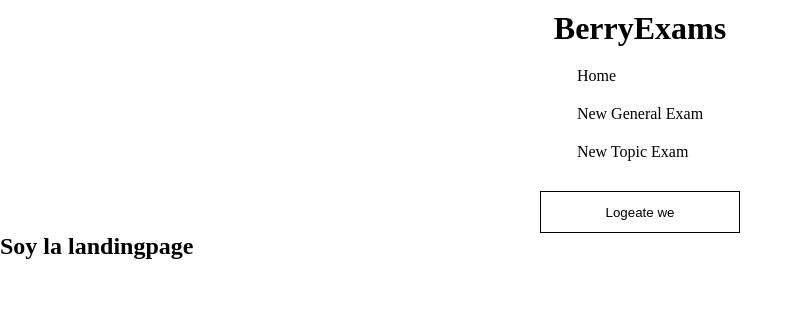
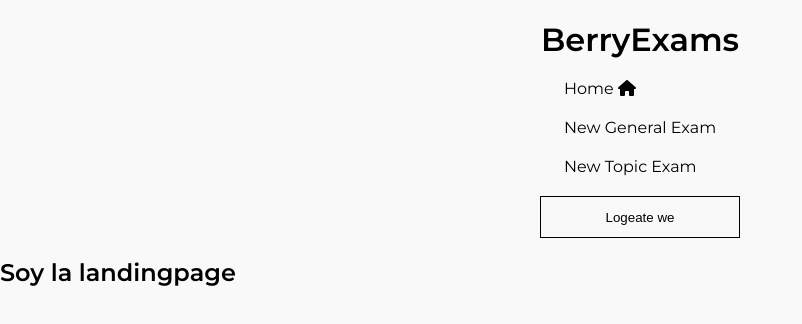
Before and after one commit to ArmandoAlmanza/exams-app, an Angular app in the folder client/: page / in a window 1280 px wide. Shown: the top 324 px of the page, without its empty margins (0-802 px from the left). Built offline with nearby package versions, Linux system fonts and the light colour scheme.

Commit message:
add the icons dependencie

```diff
--- a/client/package.json
+++ b/client/package.json
@@ -18,6 +18,9 @@
     "@angular/platform-browser": "^17.0.0",
     "@angular/platform-browser-dynamic": "^17.0.0",
     "@angular/router": "^17.0.0",
+    "@fortawesome/angular-fontawesome": "^0.14.0",
+    "@fortawesome/fontawesome-svg-core": "^6.4.2",
+    "@fortawesome/free-solid-svg-icons": "^6.4.2",
     "rxjs": "~7.8.0",
     "tslib": "^2.3.0",
     "zone.js": "~0.14.2"
--- a/client/src/app/components/navbar/navbar.component.html
+++ b/client/src/app/components/navbar/navbar.component.html
@@ -3,13 +3,20 @@
     <h1 class="logo">BerryExams</h1>
     <nav class="navbar">
       <a
+        routerLink="/"
+        routerLinkActive="active"
+        ariaCurrentWhenActive="page"
+        >Home <fa-icon class="nav__icon" [icon]="faHome"></fa-icon
+      ></a>
+      <a
         routerLink="/auth"
         routerLinkActive="active"
         ariaCurrentWhenActive="page"
-        >Home</a
+        >New General Exam</a
       >
-      <a href="">New General Exam</a>
-      <a href="">New Topic Exam</a>
+      <a routerLink="/" routerLinkActive="active" ariaCurrentWhenActive="page"
+        >New Topic Exam</a
+      >
     </nav>
   </div>
   @if (logged) {
--- a/client/src/app/components/navbar/navbar.component.ts
+++ b/client/src/app/components/navbar/navbar.component.ts
@@ -1,15 +1,24 @@
 import { Component } from '@angular/core';
 import { CommonModule } from '@angular/common';
 import { RouterLink, RouterLinkActive, RouterOutlet } from '@angular/router';
+import { faHome } from '@fortawesome/free-solid-svg-icons';
+import { FontAwesomeModule } from '@fortawesome/angular-fontawesome';
 
 @Component({
   selector: 'app-navbar',
   standalone: true,
-  imports: [CommonModule, RouterOutlet, RouterLink, RouterLinkActive],
+  imports: [
+    CommonModule,
+    RouterOutlet,
+    RouterLink,
+    RouterLinkActive,
+    FontAwesomeModule,
+  ],
   templateUrl: './navbar.component.html',
   styleUrl: './navbar.component.css',
 })
 export class NavbarComponent {
+  faHome = faHome;
   logged = false;
   helloWorld() {
     alert('hello world');
--- a/client/src/index.html
+++ b/client/src/index.html
@@ -2,7 +2,7 @@
 <html lang="en">
 <head>
   <meta charset="utf-8">
-  <title>Examms App</title>
+  <title>Berry Exams</title>
   <base href="/">
   <meta name="viewport" content="width=device-width, initial-scale=1">
   <link rel="icon" type="image/x-icon" href="favicon.ico">
--- a/client/src/styles.css
+++ b/client/src/styles.css
@@ -1,3 +1,10 @@
+@import url("https://fonts.googleapis.com/css2?family=Exo+2:wght@400;600&family=Montserrat:ital,wght@0,400;0,600;1,400&display=swap");
+
+:root {
+  --primary-font: "Montserrat", sans-serif;
+  --second-font: "Exo 2", sans-serif;
+}
+
 html {
   box-sizing: border-box;
   font-size: 62.5%;
@@ -10,6 +17,8 @@ html {
 body {
   font-size: 1.6rem;
   margin: 0;
+  background-color: #f9f9f9;
+  font-family: var(--primary-font);
 }
 
 h1,
@@ -20,47 +29,51 @@ p {
   margin: 0;
 }
 
+a {
+  text-decoration: none;
+  color: #000;
+  cursor: pointer;
+  transition: all 0.3s ease-in-out;
+}
+a:hover {
+  color: #d0bfff;
+}
+
+/*@ Clases generales */
 .btn {
   background: none;
   border: 1px solid #000;
   padding: 1.25rem 2rem;
   display: block;
   width: 20rem;
-  transition: all .3s ease-in-out;
+  transition: all 0.3s ease-in-out;
 }
 .btn:hover {
   cursor: pointer;
-  background-color: #D0BFFF;
+  background-color: #d0bfff;
+}
 
-}
+/** Header */
 .site__header {
   display: flex;
   flex-direction: column;
   gap: 2rem;
   justify-content: center;
   align-items: center;
+  padding: 2rem 1rem;
 }
 .navigation__container {
   display: flex;
   flex-direction: column;
   align-items: center;
   gap: 2rem;
-  padding: 1rem;
 }
 .logo {
   color: #000;
 }
+
 .navbar {
   display: flex;
   flex-direction: column;
   gap: 2rem;
 }
-.navbar a {
-  text-decoration: none;
-  color: #000;
-  transition: all .3s ease-in-out;
-}
-.navbar a:hover {
-  color: #D0BFFF;
-  cursor: pointer;
-}
```
Also changed, not shown: 1 other file (tests, documents, lock files or other folders).
